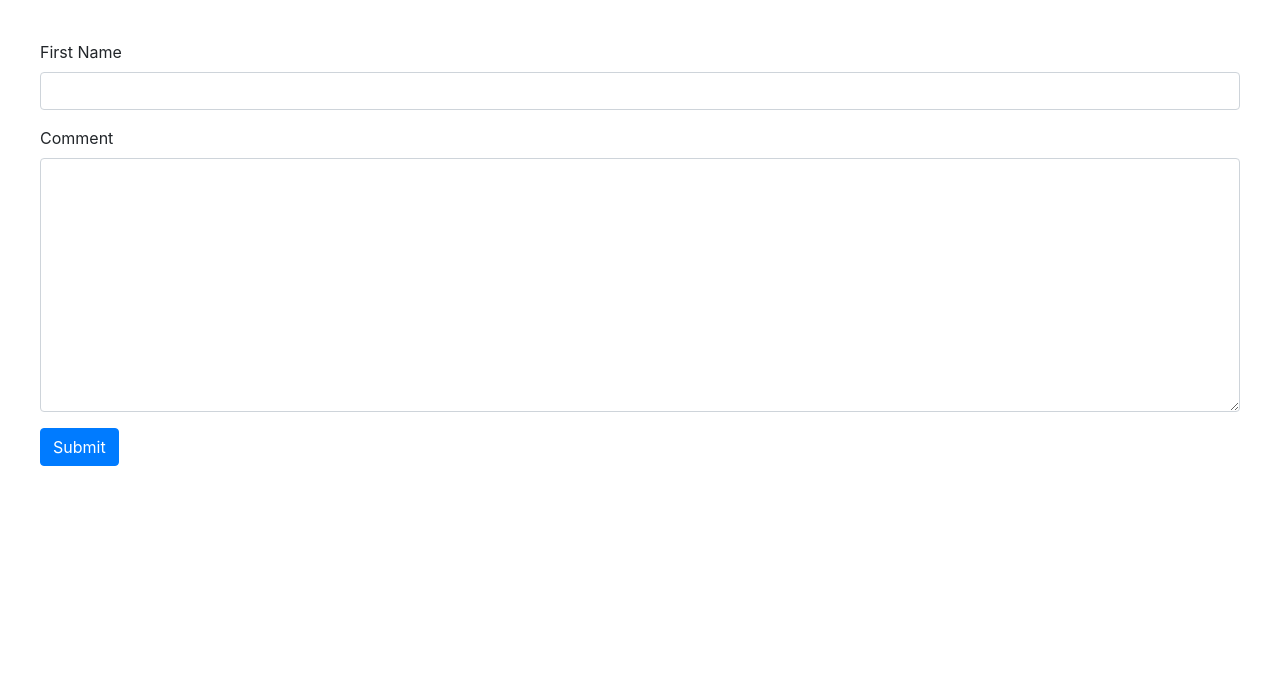
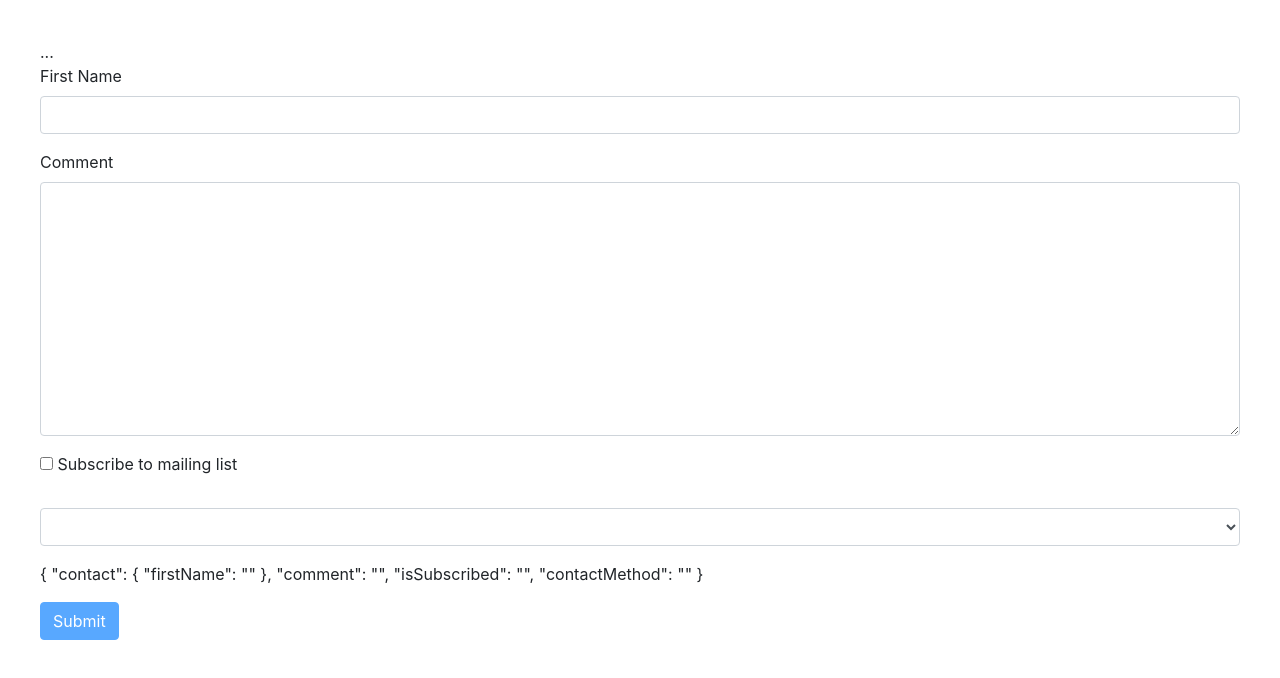
Before and after one commit to turkaytunc/trakya-sozluk, an Angular app: page / in a window 1280 px wide. Shown: the top 678 px of the page. Built offline with nearby package versions, Linux system fonts and the light colour scheme.

Commit message:
drag-drown list added

```diff
--- a/src/app/contact-form/contact-form.component.html
+++ b/src/app/contact-form/contact-form.component.html
@@ -1,23 +1,56 @@
-<form>
+<form #f="ngForm" class="rol-sm-12" (ngSubmit)="submit(f)">
+  <div ngModelGroup="contact" #contact="ngModelGroup">
+    <div *ngIf="!contact.valid">...</div>
+    <div class="form-group row-lg-6">
+      <label for="firstName">First Name</label>
+      <input required
+             ngModel
+             name="firstName"
+             #firstName="ngModel"
+             (change)="log(firstName)"
+             id="firstName"
+             type="text"
+             class="form-control"
+             minlength="3"
+             maxlength="10"
+             pattern="banana"
+      >
+      <div class="alert alert-danger"
+           *ngIf="firstName.touched && !firstName.valid">
+        <div *ngIf="firstName.errors.required">
+          First name is required
+        </div>
+        <div *ngIf="firstName.errors.minlength">
+          First name should be minimum {{ firstName.errors.minlength.requiredLength }} characters.
+        </div>
+        <div *ngIf="firstName.errors.maxlength">
+          First name should be maximum 15 characters
+        </div>
+        <div *ngIf="firstName.errors.pattern">
+          First name doesn't match the pattern
+        </div>
+      </div>
+    </div>
+  </div>
+
   <div class="form-group">
-    <label for="firstName">First Name</label>
-    <input required ngModel name="firstName"
-           #firstName="ngModel" (change)="log(firstName)"
-           id="firstName" type="text" class="form-control"
-           minlength="3" maxlength="10" pattern="banana"
-    >
-    <div class="alert alert-danger" *ngIf="firstName.touched && !firstName.valid">
-      <div *ngIf="firstName.errors.required">First name is required</div>
-      <div *ngIf="firstName.errors.minlength">First name should be minimum 3 characters.</div>
-      <div *ngIf="firstName.errors.maxlength">First name should be maximum 15 characters</div>
-      <div *ngIf="firstName.errors.pattern">First name doesn't match the pattern</div>
-    </div>
-
+    <label for="comment">Comment</label>
+    <textarea ngModel name="comment" id="comment" cols="30" rows="10" class="form-control">
+    </textarea>
+  </div>
+  <div class="checkbox">
+    <label>
+      <input type="checkbox" ngModel name="isSubscribed" #checkBox="ngModel"> Subscribe to mailing list
+    </label>
   </div>
   <div class="form-group">
-    <label for="comment">Comment</label>
-    <textarea id="comment" cols="30" rows="10" class="form-control">
-    </textarea>
+    <label for="contactMethod"></label>
+    <select ngModel name="contactMethod" id="contactMethod" class="form-control">
+      <option *ngFor="let method of contactMethods" [value]="method.id">
+        {{method.name}}
+      </option>
+    </select>
   </div>
-  <button class="btn btn-primary">Submit</button>
+  <p>{{ f.value | json }}</p>
+  <button class="btn btn-primary" [disabled]="!f.valid">Submit</button>
 </form>
--- a/src/app/contact-form/contact-form.component.ts
+++ b/src/app/contact-form/contact-form.component.ts
@@ -1,4 +1,5 @@
-import { Component, OnInit } from '@angular/core';
+import {Component, OnInit} from '@angular/core';
+import {NgForm} from '@angular/forms';
 
 @Component({
   selector: 'contact-form',
@@ -6,18 +7,27 @@ import { Component, OnInit } from '@angular/core';
   styleUrls: ['./contact-form.component.css']
 })
 export class ContactFormComponent implements OnInit {
-  firstName: string;
 
-  constructor() { }
+  contactMethods = [
+    {id: 1, name: 'Email'},
+    {id: 2, name: 'Phone'}
+  ];
+
+  constructor() {
+  }
 
   ngOnInit() {
-  }
-
-  onClick() {
-    console.log(this.firstName);
   }
 
   log(firstName) {
     console.log(firstName);
   }
+
+  submit(f) {
+    console.log(f);
+    console.log('submit\'e basildi');
+    console.log(f.value);
+    console.log(f.value.contact.firstName);
+    console.log(f.value.comment);
+  }
 }
--- a/src/styles.css
+++ b/src/styles.css
@@ -5,3 +5,10 @@
 body {
   padding: 20px;
 }
+
+.form-control.ng-touched.ng-invalid {
+  border: 2px solid red;
+}
+.form-control.ng-touched.ng-valid {
+  border: 2px solid greenyellow;
+}
```
